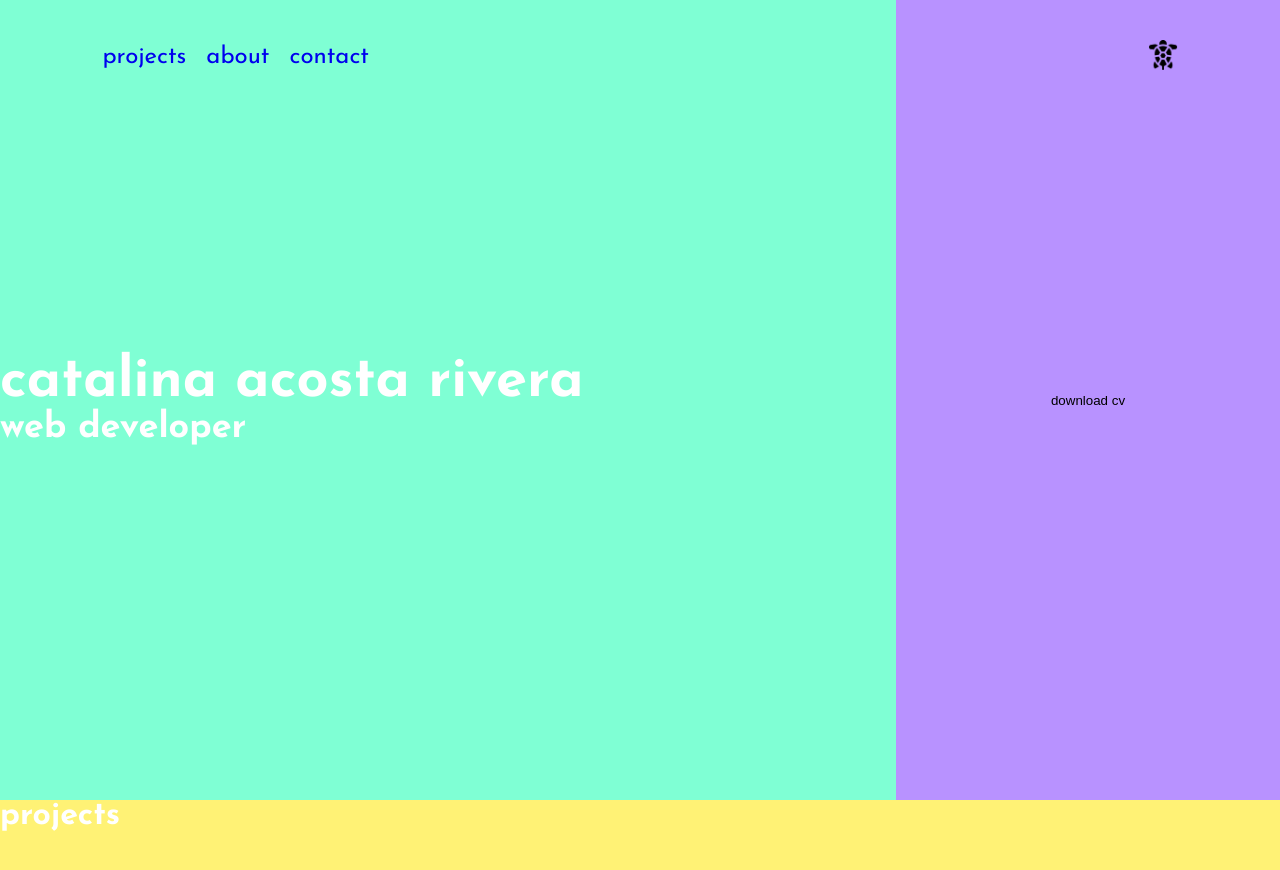
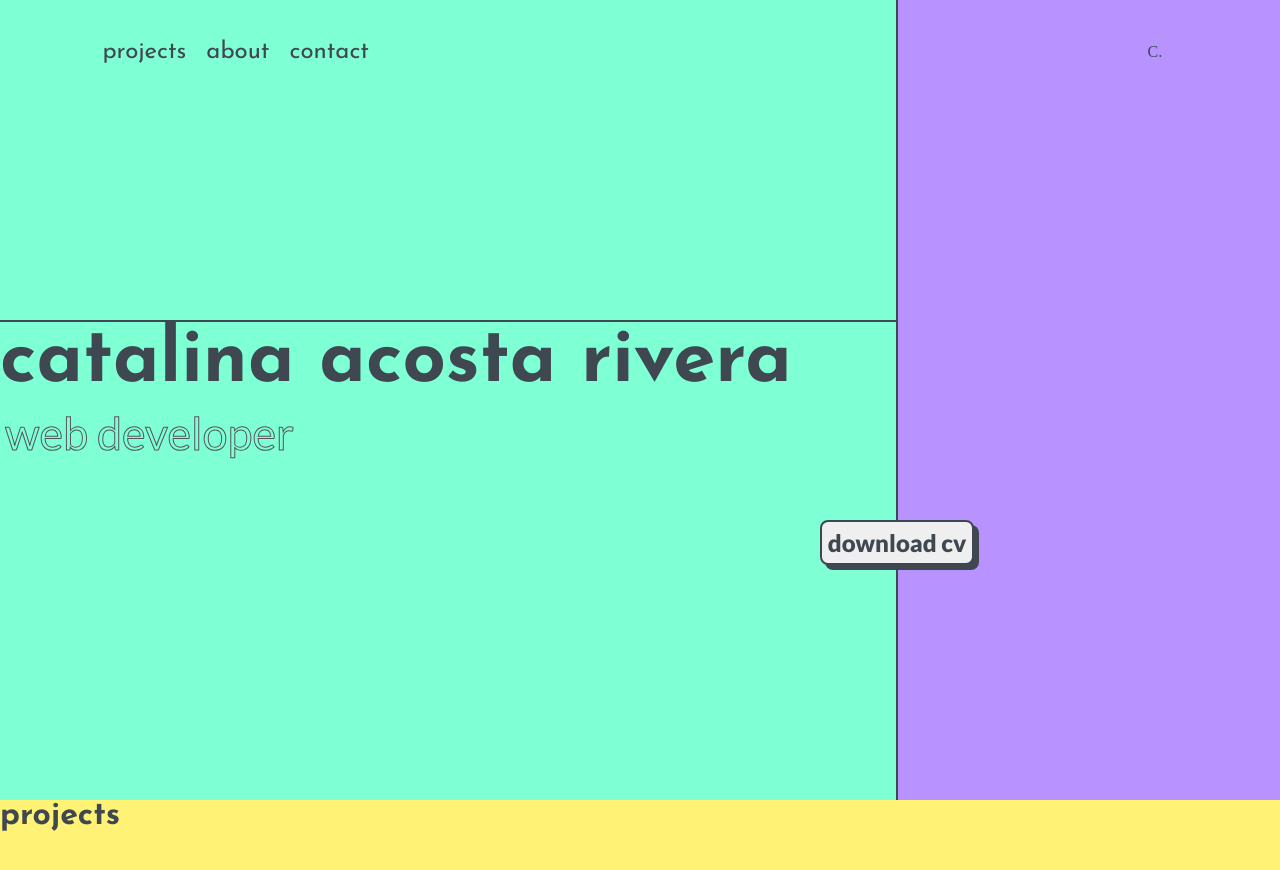
Before and after one commit to catalina-acosta/c-portfolio-3, a React (Create React App) app: page / in a window 1280 px wide. Shown: the top 870 px of the page. Built offline with nearby package versions, Linux system fonts and the light colour scheme.

Commit message:
svg, title and layout working

```diff
--- a/src/App.css
+++ b/src/App.css
@@ -14,7 +14,7 @@ body {
   overflow-x: hidden;
   position: relative;
   background-color: #57535b !important;
-  color: #fff !important;
+  color: #3F4750 !important;
   font-family: 'Josefin Sans', sans-serif !important;
 }
 
@@ -31,6 +31,10 @@ p, a, li, button, ul {
   text-decoration: none;
 }
 
+a {
+  color: #3F4750;
+}
+
 a:hover {
   text-decoration: none;
 }
@@ -41,6 +45,13 @@ img {
 }
 
 button {
-  border: 0;
-  background-color: transparent;
+  height: fit-content;
+  padding: 6px;
+  font-family: 'Lato', sans-serif;
+  font-size: 24px;
+  font-weight: 900;
+  color: #3F4750;
+  border-radius: 8px;
+  border: solid 2px;
+  box-shadow: 5px 5px;
 }
--- a/src/components/Hero.js
+++ b/src/components/Hero.js
@@ -6,7 +6,17 @@ function Hero() {
     <div className='hero' id='home'>
       <div className="hero-left">
         <h1 className="hero-title">catalina acosta rivera</h1>
-        <h2 className="hero-subtitle">web developer</h2>
+        <svg height="10vh" width="70vw" xmlns="http://www.w3.org/2000/svg">
+          <text x="5" y="50" fill="none" stroke="#57535b" font-size="45" font-family="Lato">web developer
+          <animate
+            attributeName="x"
+            begin="0s"
+            dur="10s"
+            from="0"
+            to="100%"
+            repeatCount="indefinite" />
+          </text>
+        </svg>
       </div>
       <div className="hero-right">
         <button className='download-cv'>download cv</button>
--- a/src/components/NavBar.js
+++ b/src/components/NavBar.js
@@ -12,7 +12,7 @@ function NavBar() {
           <li><HashLink to='#about'>about</HashLink></li>
           <li><HashLink to='#contact'>contact</HashLink></li>
         </ul>
-        <HashLink to='#home'><img src={turtle} alt="turtle" className="logo"/></HashLink>
+        <span id='logo'><HashLink to='#home'> C.</HashLink></span>
       </Router>
     </div>
   );
--- a/src/styles/Hero.css
+++ b/src/styles/Hero.css
@@ -8,10 +8,11 @@
   width: 30vw;
   display: flex;
   justify-content: center;
+  border-left: 2px solid;
 }
 
 .hero-right button {
-
+  transform: translateX(-15vw) translateY(65vh);
 }
 
 .hero-left {
@@ -23,7 +24,9 @@
 }
 
 .hero-title {
-  font-size: 56px;
+  font-size: 76px;
+  border-top: 2px solid;
+  padding-top: 2px;
 }
 
 .hero-subtitle {
--- a/src/styles/NavBar.css
+++ b/src/styles/NavBar.css
@@ -19,8 +19,10 @@
 
 .links li {
   font-size: 24px;
+  color: #3F4750;
 }
 
-.logo {
+.navbar span {
   width: 30px;
+  font-family: 'Lato, sans-serif';
 }
```
